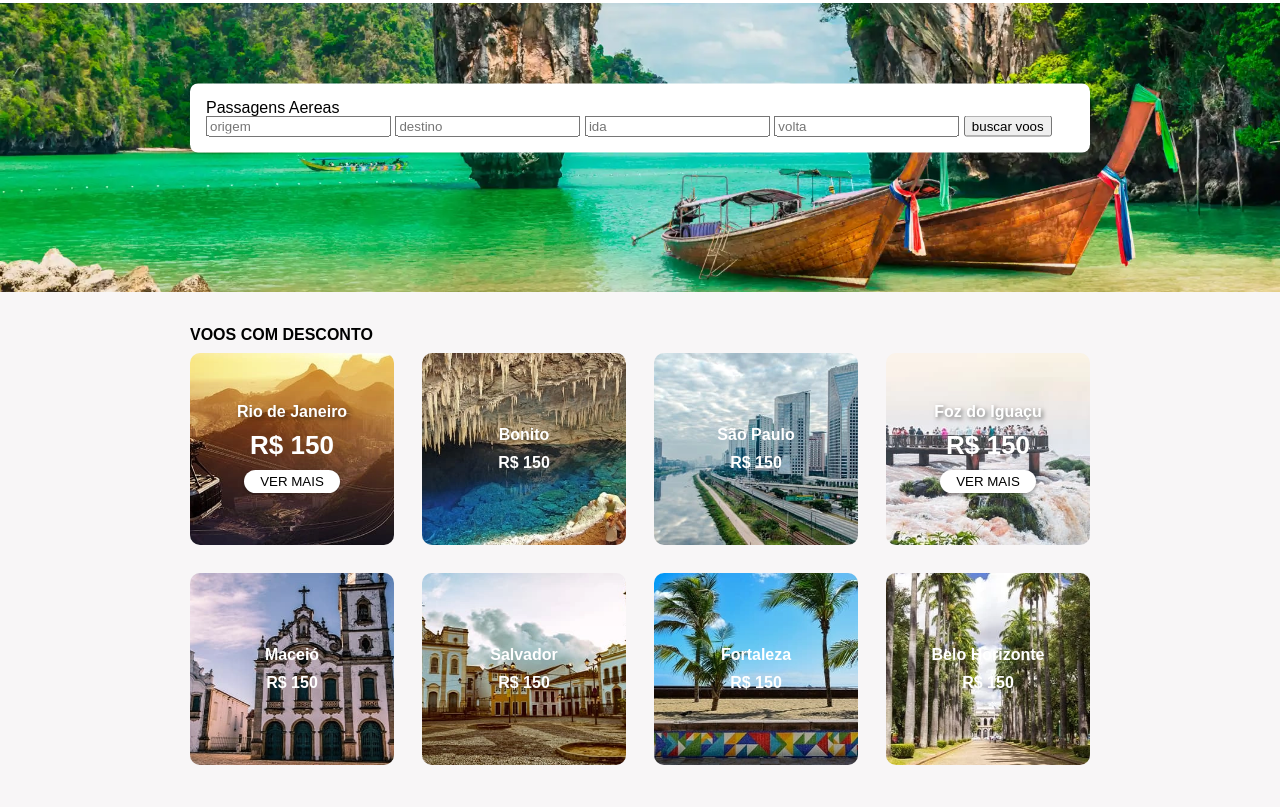
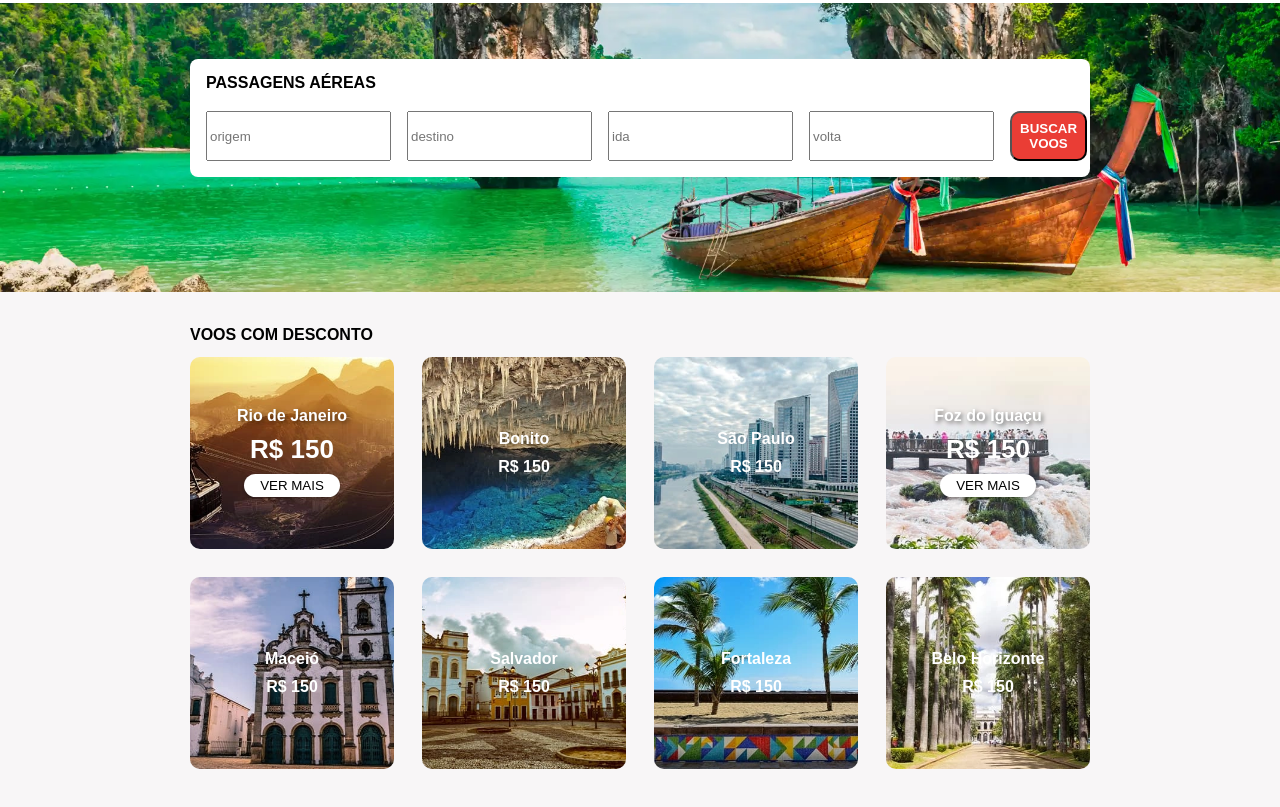
Before and after one commit to haradeuel/AvaDois, a plain HTML site: page index.html in a window 1280 px wide. Shown: the part 45-852 px from the top of the page. Drawn offline with Linux system fonts and the light colour scheme.

Commit message:
Atualização

```diff
--- a/css/estilo.css
+++ b/css/estilo.css
@@ -8,11 +8,6 @@ html{
     margin: 0 auto;
 }
 
-.container-voos {
-    display: flex;
-    flex-direction: column;
-    gap: 10px;
-}
 
 
 .top-menu {
@@ -69,18 +64,6 @@ html{
     position: relative;
 }
 
-h1{
-    text-transform: uppercase;
-    font-weight: bold;
-}
-
-main {
-    display: grid;
-    grid-template-columns: repeat(4, 1fr);
-    grid-template-rows: repeat(4, 1fr);
-    gap: 28px;
-}
-
 img {
     width: 100%;
 }
@@ -88,6 +71,61 @@ img {
 aside {
     margin-bottom: 2rem;
 }
+
+
+
+
+.btn{
+    color:white;
+    background: #ea3d35;
+    font-weight: bold;
+    text-transform: uppercase;
+    border-radius: 10px;
+    padding:8px;
+}
+
+.filter-container {
+    position: absolute;
+    top: 48%;
+    left: 50%;
+    transform: translate(-50%, -50%);
+
+    background-color: white;
+    padding: 16px;
+    border-radius: 8px;
+    display: flex;
+    flex-direction: column;
+    gap: 20px;
+
+}
+
+.inputs-container{
+    display: flex;
+    flex-direction: row;
+    gap: 16px;
+
+
+}
+.inputs{
+    flex : 1;
+
+}
+
+
+h1{
+    text-transform: uppercase;
+    font-weight: bold;
+}
+
+.center-flex{
+    display: grid;
+    grid-template-columns: repeat(4, 1fr);
+    grid-template-rows: repeat(4, 1fr);
+    gap: 28px;
+}
+
+
+
 
 .box-font-title {
     font-size: 16px;
@@ -121,16 +159,15 @@ aside {
     position: relative;
 }
 
-.filter-container {
-    position: absolute;
-    top: 48%;
-    left: 50%;
-    transform: translate(-50%, -50%);
 
-    background-color: white;
-    padding: 16px;
-    border-radius: 8px;
+
+
+.container-voos {
+    display: flex;
+    flex-direction: column;
+    gap: 14px;
 }
+
 
 
 .rounded-button {
@@ -143,13 +180,13 @@ aside {
     text-transform: uppercase;
 }
 
-  .rounded-button:hover {
+.rounded-button:hover {
     box-shadow: 0px 4px 6px rgba(0, 0, 0, 0.4);
-  }
+}
 
-  .rounded-button:focus {
+.rounded-button:focus {
     outline: none;
-  }
+}
 
 
 .box-rio {
--- a/index.html
+++ b/index.html
@@ -15,17 +15,17 @@
     <aside class="cover">
         <img src='img/barcos.webp' alt="barcos">
 
-        <div class="filter-container site-largura">
-            <h3>Passagens Aereas</h3>
+        <div class="filter-container site-largura ">
+            <h1>Passagens Aéreas</h1>
 
-            <div class="inputs-container">
+            <form class="inputs-container">
                 <input class="input" placeholder="origem" />
                 <input class="input" placeholder="destino" />
                 <input class="input" placeholder="ida" />
                 <input class="input" placeholder="volta" />
 
                 <button class="btn">buscar voos</button>
-            </div>
+            </form>
         </div>
     </aside>
 
@@ -52,7 +52,7 @@
             <h1>Voos com Desconto</h1>
         </header>
 
-        <main>
+        <main class="center-flex">
             <article class="box box-rio">
                 <h2 class="box-font-title">Rio de Janeiro</h2>
                 <h3 class="box-font-description">R$ 150</h3>
```
